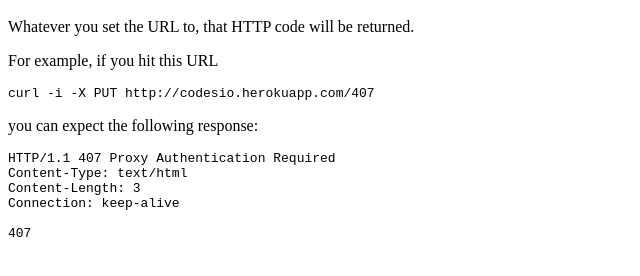
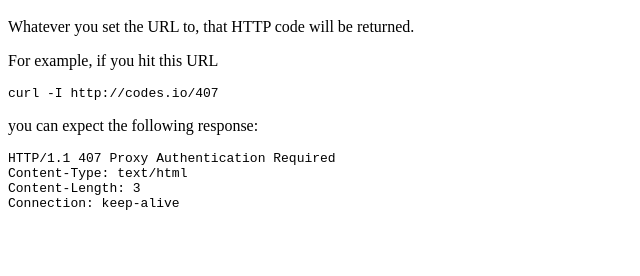
Before and after one commit to coderoshi/codesio, a website: page views/index.html in a window 1280 px wide. Shown: the part 48-324 px from the top of the page, without its empty margins (0-640 px from the left). Drawn offline with Linux system fonts and the light colour scheme.

Commit message:
use code.io domains

```diff
--- a/views/index.html
+++ b/views/index.html
@@ -3,13 +3,13 @@
   <h1>CodesIO</h1>
   <p>Whatever you set the URL to, that HTTP code will be returned.</p>
   <p>For example, if you hit this URL</p>
-  <pre><code>curl -i -X PUT http://codesio.herokuapp.com/407</code></pre>
+  <pre><code>curl -I http://codes.io/407</code></pre>
   <p>you can expect the following response:</p>
   <pre><code>HTTP/1.1 407 Proxy Authentication Required
 Content-Type: text/html
 Content-Length: 3
 Connection: keep-alive
+</code></pre>
 
-407</code></pre>
 </body>
 </html>
```
